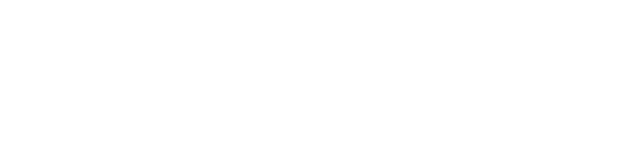
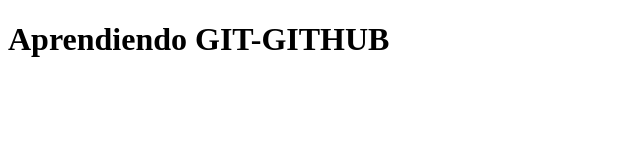
Before and after one commit to valencodes/ProyectoNuevo, a plain HTML site: page index.html in a window 1280 px wide. Shown: the whole page, without its empty margins (0-640 px from the left). Drawn offline with Linux system fonts and the light colour scheme.

Commit message:
titulo en el index

```diff
--- a/index.html
+++ b/index.html
@@ -5,5 +5,7 @@
     <meta name="viewport" content="width=device-width, initial-scale=1.0" />
     <title>Mi proyecto Nuevo</title>
   </head>
-  <body></body>
+  <body>
+    <h1>Aprendiendo GIT-GITHUB</h1>
+  </body>
 </html>
```
